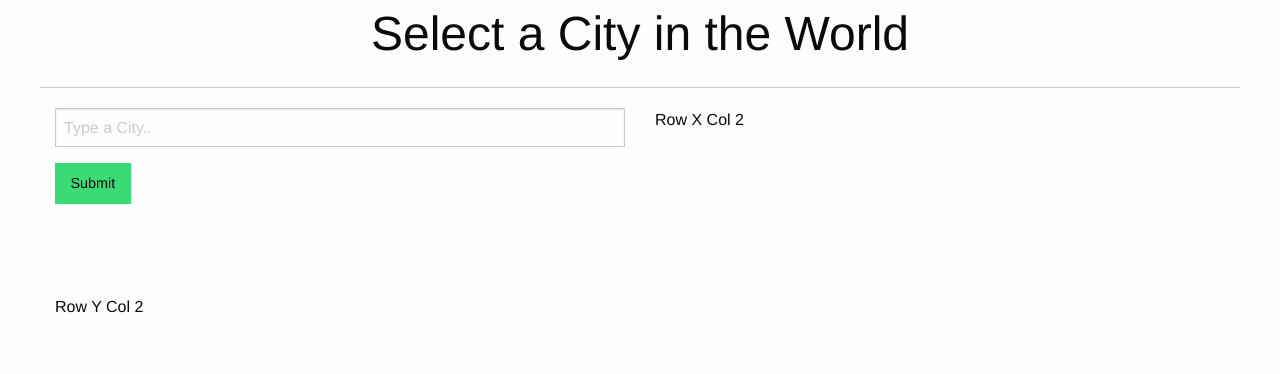
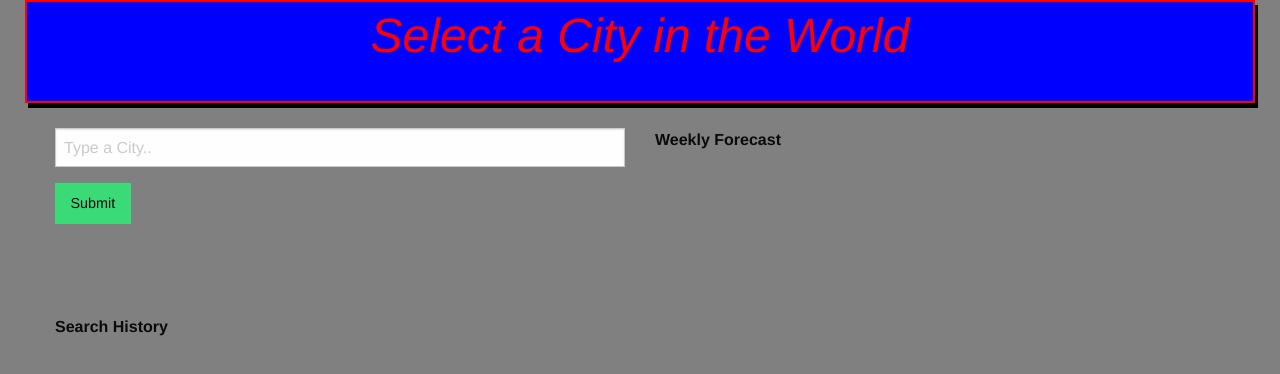
Before and after one commit to CKalama/WeatherForecast, a plain HTML site: page index.html in a window 1280 px wide. Drawn offline with nearby package versions, Linux system fonts and the light colour scheme; no server answers.

Commit message:
added style to html page in header, h1, body, and weather output, tried two new ways of trying to get localstorage to get item with no avail

```diff
--- a/index.html
+++ b/index.html
@@ -8,13 +8,14 @@
     <!-- Framework 6.6..3 - https://get.foundation/sites/docs/ -->
     <!-- Compressed CSS -->
     <link rel="stylesheet" href="https://cdn.jsdelivr.net/npm/foundation-sites@6.6.3/dist/css/foundation.min.css" integrity="sha256-ogmFxjqiTMnZhxCqVmcqTvjfe1Y/ec4WaRj/aQPvn+I=" crossorigin="anonymous">
+    <link rel="stylesheet" href="style.css">
 
 </head>
 <body>
  <!-- Header -->
     <header>
         <h1 style="text-align:center;">Select a City in the World</h1>
-        <hr>
+        <br>
     </header>
 <!-- Building a Grid Container with Foundation -->
     <div class="grid-container">
@@ -25,7 +26,7 @@
 
         </div>
         <div class="cell medium-6">
-            Row X Col 2
+            <b>Weekly Forecast</b>
             <!-- Putting 5 Day weekly forecast in this Div. -->
             <div id="week-forecast"></div>
         </div>
@@ -37,7 +38,7 @@
              <div id="weather-output" data-output="output"></div>
         </div>
         <div class="cell medium-2">
-            Row Y Col 2
+            <b>Search History</b>
              <!-- History of Previous Searches Goes Down Here -->
              <div id="weather-history"></div>
         </div>
--- a/script.js
+++ b/script.js
@@ -56,6 +56,7 @@ var weatherOutputs = {
     feelsLike: response.main.feels_like,
     humidity: response.main.humidity,
     windSpeed: response.wind.speed
+
 }
 
 
@@ -98,9 +99,14 @@ function displayWeather(weather){
 $("#weather-output").prepend(weatherDiv);
 }
 
+//Writing function to display Search Item into weather-history div
 function getHistory(cityName) {
-    var getCity = JSON.parse(localStorage.getItem(cityName))
-    getCity.append(document.getElementById("weather-history"));
+    if (localStorage.getItem(cityName) != null) {
+        document.getElementById("weather-history").innerHTML = localStorage.getItem("cityName");
+      }
+    //document.getElementById("weather-history").append(JSON.parse(localStorage.getItem(cityHistory)));
+    //var getCity = JSON.parse(localStorage.getItem(cityName))
+    //getCity.append(document.getElementById("weather-history"));
 
 
 }
--- a/style.css
+++ b/style.css
@@ -0,0 +1,22 @@
+header {
+    background-color:blue;
+    border:2px solid red;
+    box-shadow: 3px 5px black;
+    margin-bottom:25px;
+    margin-right:25px;
+    margin-left:25px;
+}
+
+header h1 {
+    font-style: italic;
+    color:red;
+}
+
+body {
+    background-color: gray;
+}
+
+#weather-output {
+    font-size:30px;
+    font-family: 'Trebuchet MS', 'Lucida Sans Unicode', 'Lucida Grande', 'Lucida Sans', Arial, sans-serif;
+}
```
